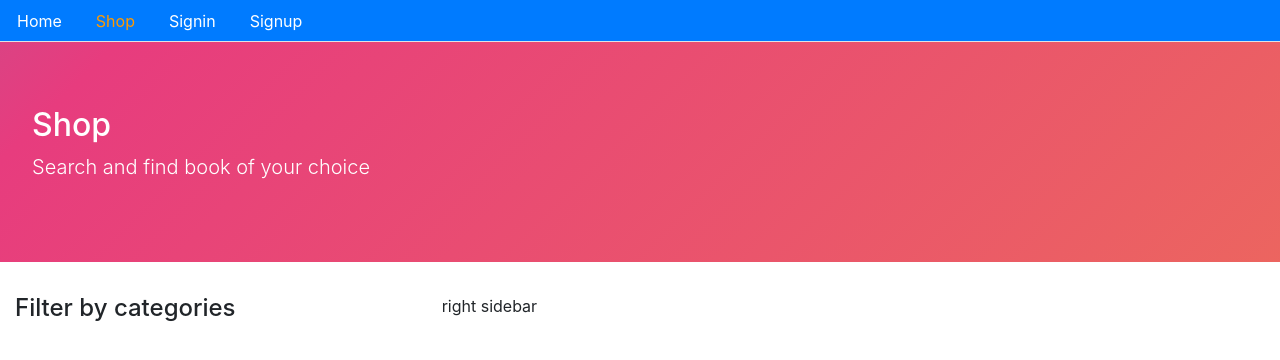
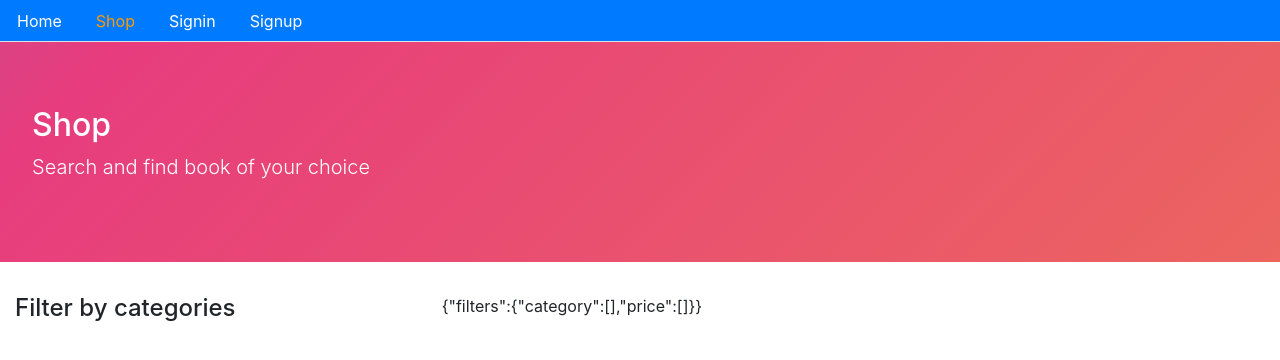
Before and after one commit to marcoaccardi/ecommerce-project, a React (Create React App) app in the folder client/: page /shop in a window 1280 px wide. Shown: the top 360 px of the page. Built offline with nearby package versions, Linux system fonts and the light colour scheme; no server answers.

Commit message:
Add set filters with category

```diff
--- a/client/src/core/Shop.js
+++ b/client/src/core/Shop.js
@@ -5,6 +5,12 @@ import { getCategories } from "./apiCore";
 import { Checkbox } from "./Checkbox";
 
 const Shop = () => {
+  const [myFilters, setMyFilters] = useState({
+    filters: {
+      category: [],
+      price: [],
+    },
+  });
   const [categories, setCategories] = useState([]);
   const [error, setError] = useState(false);
 
@@ -23,7 +29,10 @@ const Shop = () => {
   }, []);
 
   const handleFilters = (filters, filterBy) => {
-    console.log("SHOP", filters, filterBy);
+    // console.log("SHOP", filters, filterBy);
+    const newFilters = { ...myFilters };
+    newFilters.filters[filterBy] = filters;
+    setMyFilters(newFilters);
   };
 
   return (
@@ -42,7 +51,7 @@ const Shop = () => {
             />
           </ul>
         </div>
-        <div className="col-8">right sidebar</div>
+        <div className="col-8">{JSON.stringify(myFilters)}</div>
       </div>
     </Layout>
   );
```
